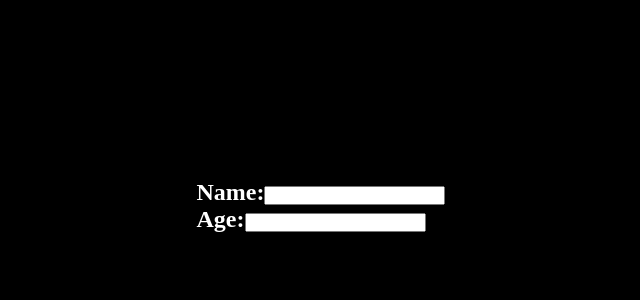
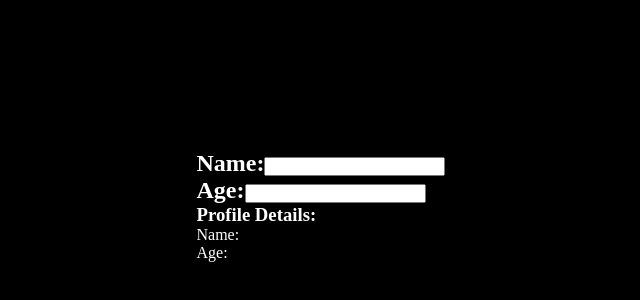
Before and after one commit to Sushey01/50-Hour-React-Challenge, a React (Vite) app: page / in a window 1280 px wide. Shown: the part 194-494 px from the top of the page, without its empty margins (319-959 px from the left). Built offline with nearby package versions, Linux system fonts and the light colour scheme.

Commit message:
still-needs-of-days-work-on

```diff
--- a/src/components/Day6StateAndHooks/Profile.jsx
+++ b/src/components/Day6StateAndHooks/Profile.jsx
@@ -29,6 +29,11 @@ const Profile = () => {
         onChange={(e)=>{handleChange(e)}}
         />
         </h2>
+
+
+      <h3>Profile Details:</h3>
+      <p>Name: {profile.name}</p>
+      <p>Age: {profile.age}</p>
     </div>
   )
 }
```
